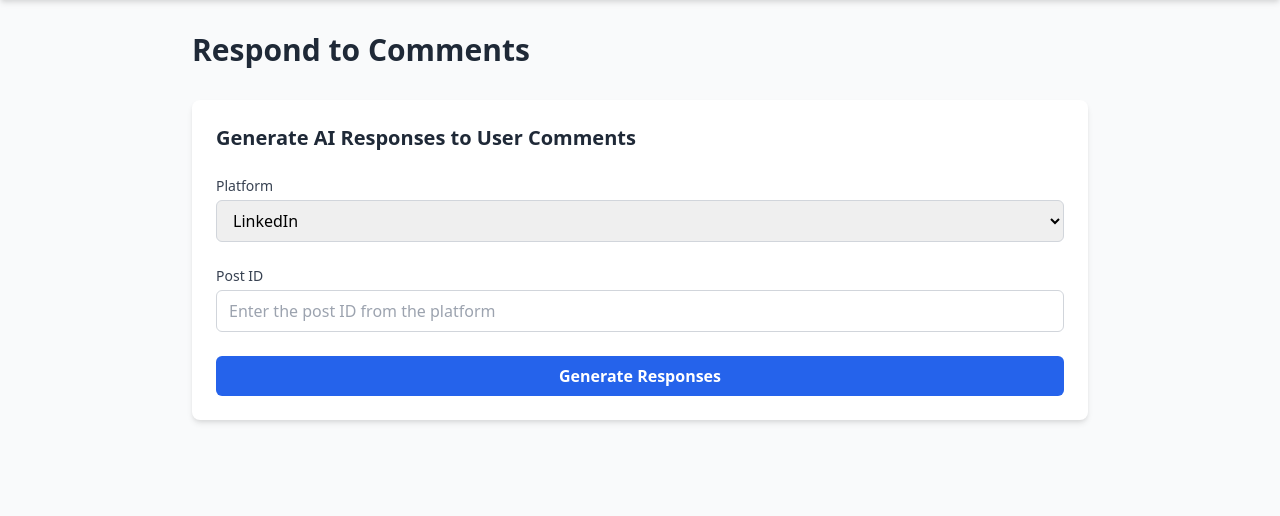
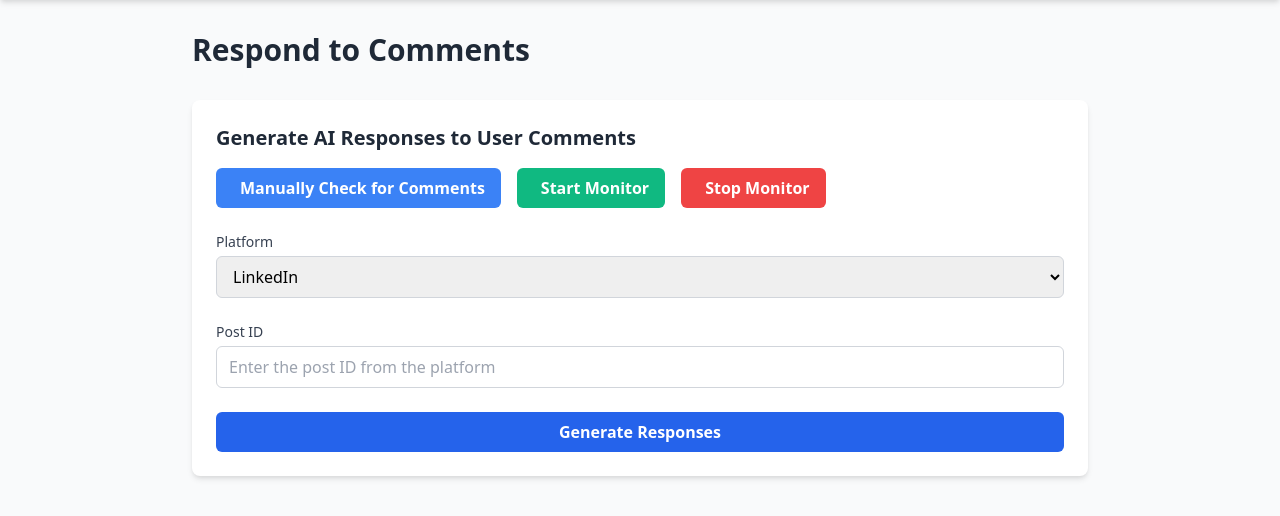
Before and after one commit to adspiceprospice/crewai_socialagent, a Flask app: page /respond-to-comments in a window 1280 px wide. Shown: the part 88-604 px from the top of the page. Run offline with Flask 3, Linux system fonts and the light colour scheme; parts of the project's set-up code (start-up, migrations or seed data) failed here and were passed over.

Commit message:
Update respond_comments.html template with links to new features

```diff
--- a/src/web_ui/templates/respond_comments.html
+++ b/src/web_ui/templates/respond_comments.html
@@ -8,6 +8,20 @@
 
     <div class="bg-white shadow-md rounded-lg p-6 mb-8">
         <h2 class="text-xl font-semibold text-gray-800 mb-4">Generate AI Responses to User Comments</h2>
+
+        <div class="flex flex-col sm:flex-row space-y-4 sm:space-y-0 sm:space-x-4 mb-6">
+            <a href="{{ url_for('main.manual_check_comments') }}" class="inline-block bg-blue-500 text-white font-semibold px-4 py-2 rounded-md hover:bg-blue-600 focus:outline-none focus:ring-2 focus:ring-blue-500 focus:ring-offset-2 text-center">
+                <i class="fas fa-search mr-2"></i> Manually Check for Comments
+            </a>
+
+            <a href="{{ url_for('main.run_monitor') }}" class="inline-block bg-green-500 text-white font-semibold px-4 py-2 rounded-md hover:bg-green-600 focus:outline-none focus:ring-2 focus:ring-green-500 focus:ring-offset-2 text-center">
+                <i class="fas fa-play mr-2"></i> Start Monitor
+            </a>
+
+            <a href="{{ url_for('main.stop_monitor') }}" class="inline-block bg-red-500 text-white font-semibold px-4 py-2 rounded-md hover:bg-red-600 focus:outline-none focus:ring-2 focus:ring-red-500 focus:ring-offset-2 text-center">
+                <i class="fas fa-stop mr-2"></i> Stop Monitor
+            </a>
+        </div>
 
         <form method="POST" class="space-y-6">
             <input type="hidden" name="csrf_token" value="{{ csrf_token() }}"/>
@@ -29,6 +43,33 @@
             <button type="submit" class="w-full bg-blue-600 text-white font-semibold px-4 py-2 rounded-md hover:bg-blue-700 focus:outline-none focus:ring-2 focus:ring-blue-500 focus:ring-offset-2">Generate Responses</button>
         </form>
     </div>
+
+    {% if comments %}
+    <div class="bg-white shadow-md rounded-lg p-6 mb-8">
+        <h2 class="text-xl font-semibold text-gray-800 mb-4">Comments ({{ comments|length }})</h2>
+
+        <div class="space-y-4">
+            {% for comment in comments %}
+            <div class="border border-gray-200 rounded-lg overflow-hidden">
+                <div class="bg-gray-50 p-4 border-b border-gray-200">
+                    <div class="flex items-start">
+                        <div class="flex-shrink-0 mr-3">
+                            <div class="h-10 w-10 rounded-full bg-gray-300 flex items-center justify-center">
+                                <span class="text-gray-700 font-bold">{{ comment.author[0]|upper if comment.author else 'U' }}</span>
+                            </div>
+                        </div>
+                        <div class="flex-1">
+                            <p class="font-medium text-gray-800">{{ comment.author if comment.author else 'Unknown User' }}</p>
+                            <p class="text-gray-600 mt-1">{{ comment.text }}</p>
+                            <p class="text-gray-500 text-sm mt-2">{{ comment.timestamp if comment.timestamp else 'Unknown time' }}</p>
+                        </div>
+                    </div>
+                </div>
+            </div>
+            {% endfor %}
+        </div>
+    </div>
+    {% endif %}
 
     {% if result %}
     <div class="bg-white shadow-md rounded-lg p-6">
```
